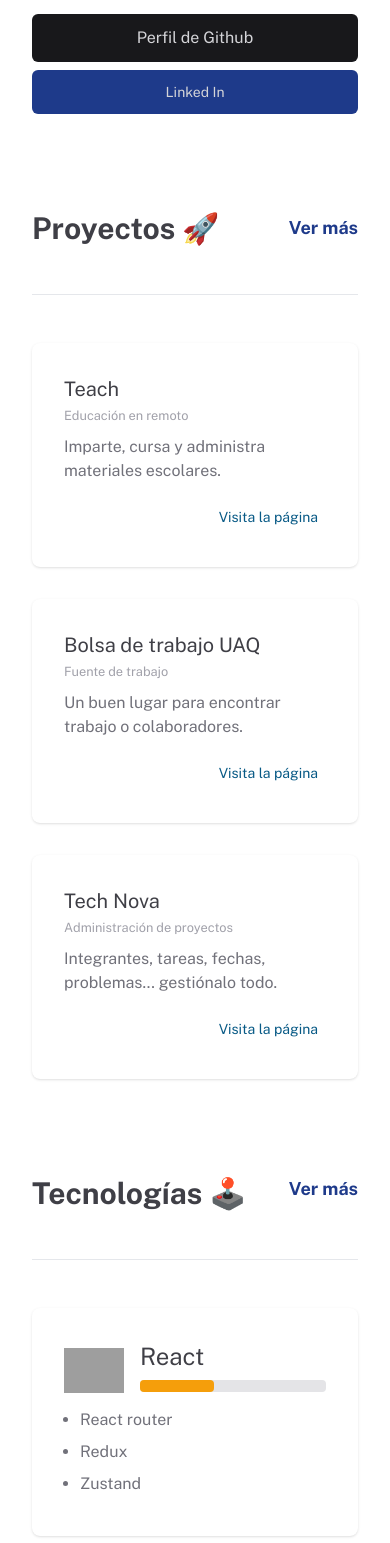
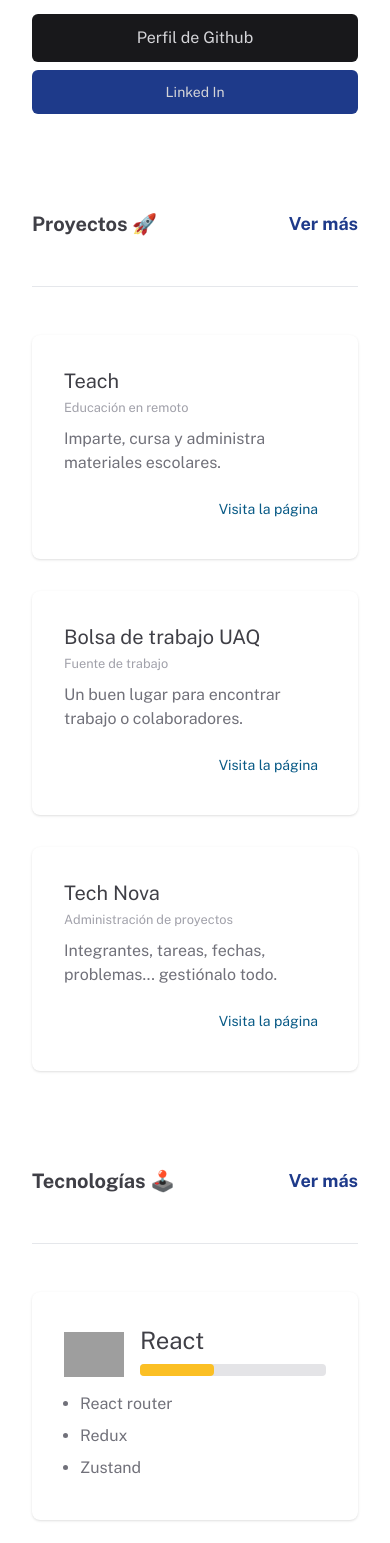
Before and after one commit to diegogama8934/portfolio, a Next.js app: page /home in a window 390 px wide. Shown: the part 454-1997 px from the top of the page. Built offline with nearby package versions, Linux system fonts and the light colour scheme; grey boxes are pictures that could not be loaded.

Commit message:
add: visual changes

```diff
--- a/src/components/atoms/ProgressBar.tsx
+++ b/src/components/atoms/ProgressBar.tsx
@@ -6,10 +6,10 @@
     1: "w-[10%] bg-red-500",
     2: "w-[20%] bg-red-500",
     3: "w-[30%] bg-red-500",
-    4: "w-[40%] bg-amber-500",
-    5: "w-[50%] bg-amber-500",
-    6: "w-[60%] bg-amber-500",
-    7: "w-[70%] bg-amber-500",
+    4: "w-[40%] bg-amber-400",
+    5: "w-[50%] bg-amber-400",
+    6: "w-[60%] bg-amber-400",
+    7: "w-[70%] bg-amber-400",
     8: "w-[80%] bg-green-500",
     9: "w-[90%] bg-green-500",
     10: "w-full bg-green-500"
--- a/src/components/sections/Ahorcado.tsx
+++ b/src/components/sections/Ahorcado.tsx
@@ -20,7 +20,7 @@
   return (
     <div className="hidden lg:flex flex-col gap-12">
 
-      <h2 className="text-3xl text-zinc-700 font-bold">Ahorcado</h2>
+      <h2 className="lg:text-3xl text-xl text-zinc-700 font-bold">Ahorcado</h2>
 
       <hr />
 
--- a/src/components/sections/ContactMe.tsx
+++ b/src/components/sections/ContactMe.tsx
@@ -4,9 +4,9 @@
 
 
   return (
-    <div className="flex flex-col gap-12 w-full bg-fuchsia-50">
+    <div className="flex flex-col gap-12 w-full">
       <div className="flex justify-between items-center">
-        <h2 className="text-3xl text-zinc-700 font-bold">Contáctame 📩</h2>
+        <h2 className="lg:text-3xl text-xl text-zinc-700 font-bold">Contáctame 📩</h2>
         <button className="text-blue-900 font-bold text-lg">Descarga mi CV</button>
       </div>
 
--- a/src/components/sections/SectionProjectsResume.tsx
+++ b/src/components/sections/SectionProjectsResume.tsx
@@ -9,7 +9,7 @@
     <div className="flex flex-col gap-12">
 
       <div className="flex justify-between items-center">
-        <h2 className="text-3xl text-zinc-700 font-bold">Proyectos 🚀</h2>
+        <h2 className="lg:text-3xl text-xl text-zinc-700 font-bold">Proyectos 🚀</h2>
         <Link className="text-blue-900 font-bold text-lg" href="/projects">Ver más</Link>
       </div>
       <hr />
--- a/src/components/sections/Technologies.tsx
+++ b/src/components/sections/Technologies.tsx
@@ -9,7 +9,7 @@
   return (
     <div className="flex flex-col gap-12">
       <div className="flex justify-between">
-        <h2 className="text-3xl text-zinc-700 font-bold">Tecnologías 🕹️</h2>
+        <h2 className="lg:text-3xl text-xl text-zinc-700 font-bold">Tecnologías 🕹️</h2>
         <Link className="text-blue-900 font-bold text-lg" href="/aboutMe">Ver más</Link>
       </div>
       <hr />
```
